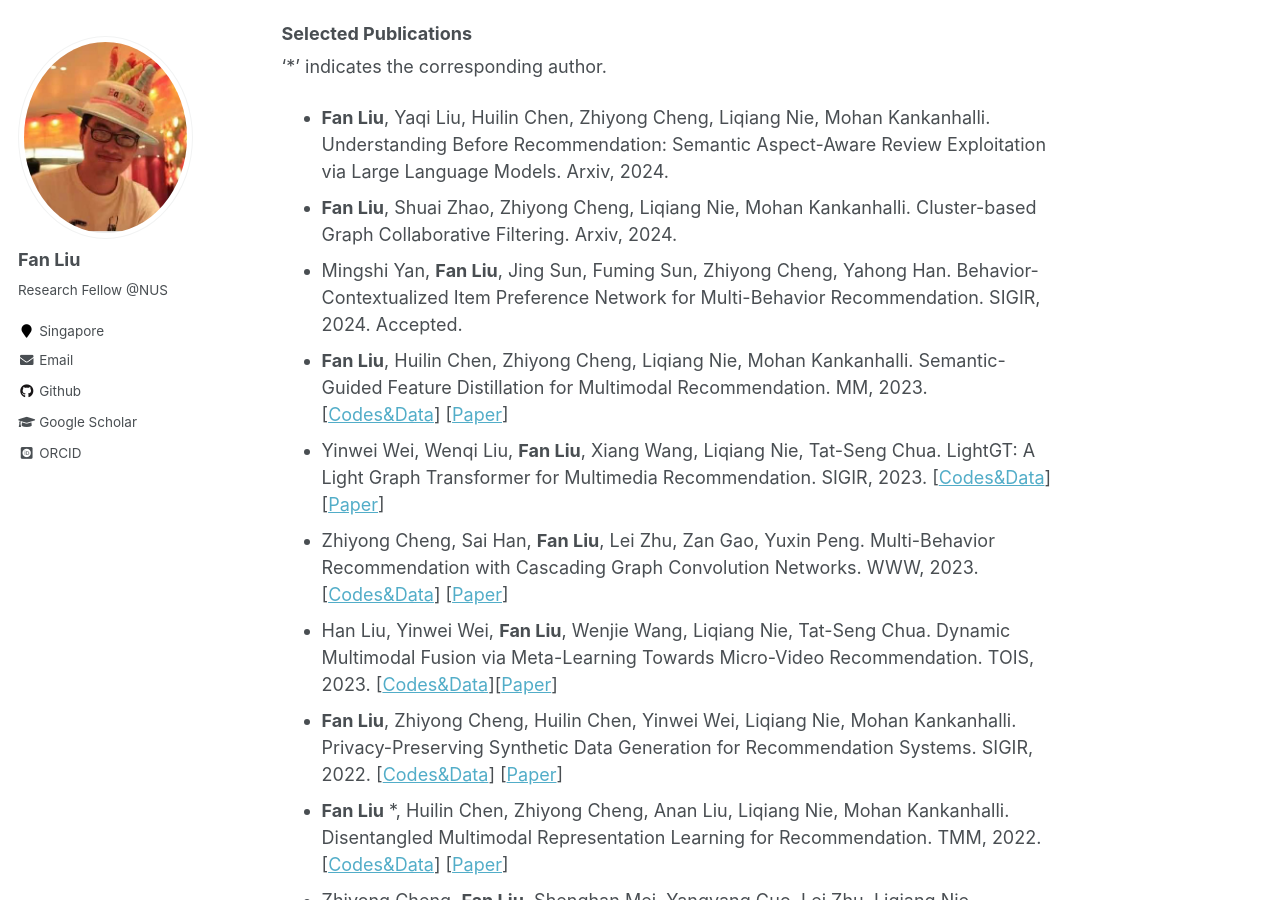
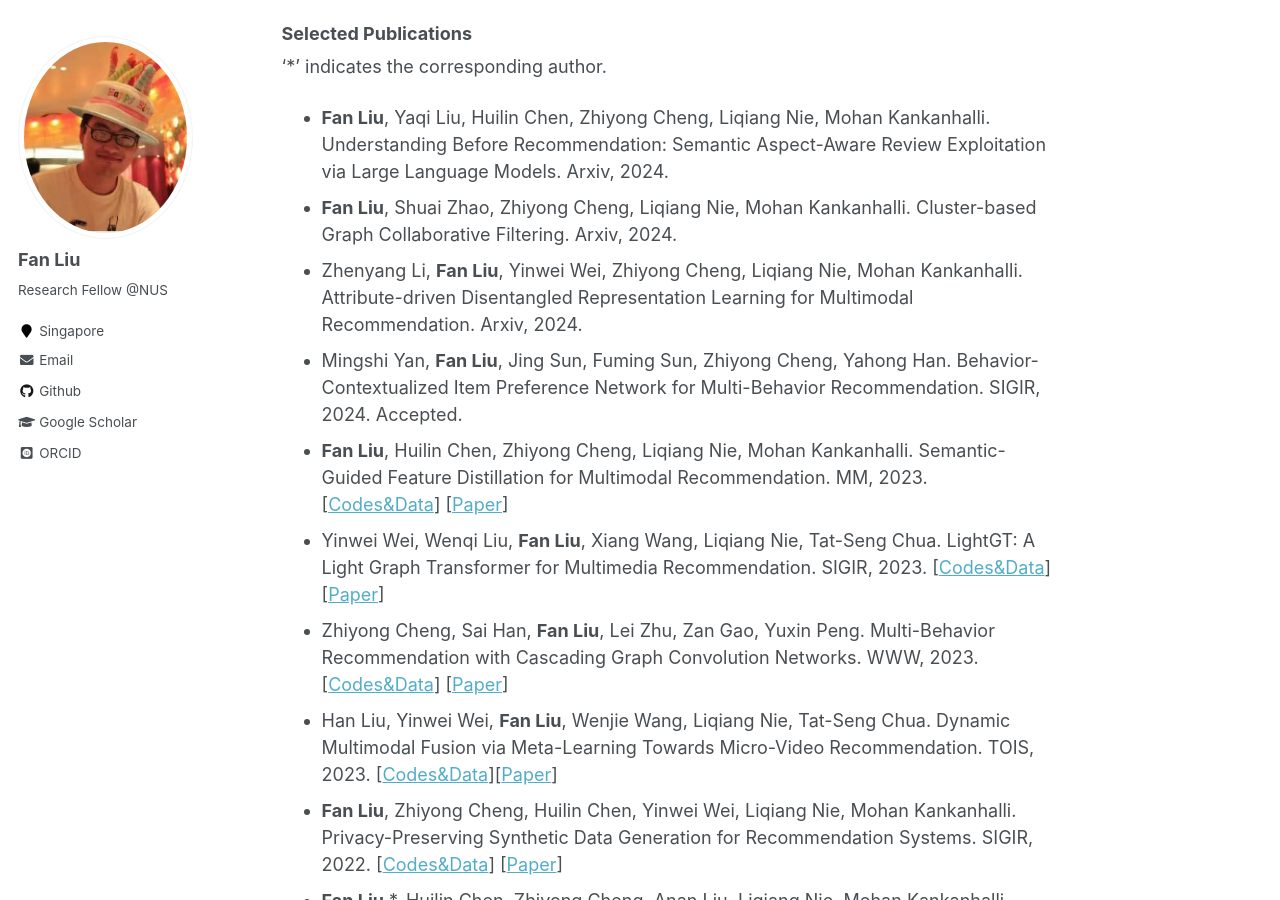
Before and after one commit to liufancs/liufancs.github.io, a Jekyll site: the page built from _pages/about.md, in a window 1280 px wide and 900 px high, scrolled down 1122 px. Built offline with Jekyll 4.4.1, drawn with Linux system fonts in a browser that asks for light colours; some web fonts are replaced.

Commit message:
Update about.md

```diff
--- a/_pages/about.md
+++ b/_pages/about.md
@@ -35,6 +35,7 @@ I am currently a Research Fellow with [Prof. Mohan Kankanhalli](https://www.comp
 
 * **Fan Liu**, Yaqi Liu, Huilin Chen, Zhiyong Cheng, Liqiang Nie, Mohan Kankanhalli. Understanding Before Recommendation: Semantic Aspect-Aware Review Exploitation via Large Language Models. Arxiv, 2024.
 * **Fan Liu**, Shuai Zhao, Zhiyong Cheng, Liqiang Nie, Mohan Kankanhalli. Cluster-based Graph Collaborative Filtering. Arxiv, 2024.
+* Zhenyang Li, **Fan Liu**, Yinwei Wei, Zhiyong Cheng, Liqiang Nie, Mohan Kankanhalli. Attribute-driven Disentangled Representation Learning for Multimodal Recommendation. Arxiv, 2024.
 * Mingshi Yan, **Fan Liu**, Jing Sun, Fuming Sun, Zhiyong Cheng, Yahong Han. Behavior-Contextualized Item Preference Network for Multi-Behavior Recommendation. SIGIR, 2024. Accepted.
 * **Fan Liu**, Huilin Chen, Zhiyong Cheng, Liqiang Nie, Mohan Kankanhalli. Semantic-Guided Feature Distillation for Multimodal
 Recommendation. MM, 2023. [[Codes&Data](https://github.com/HuilinChenJN/SGFD)] [[Paper](https://arxiv.org/pdf/2308.03113.pdf)]
```
